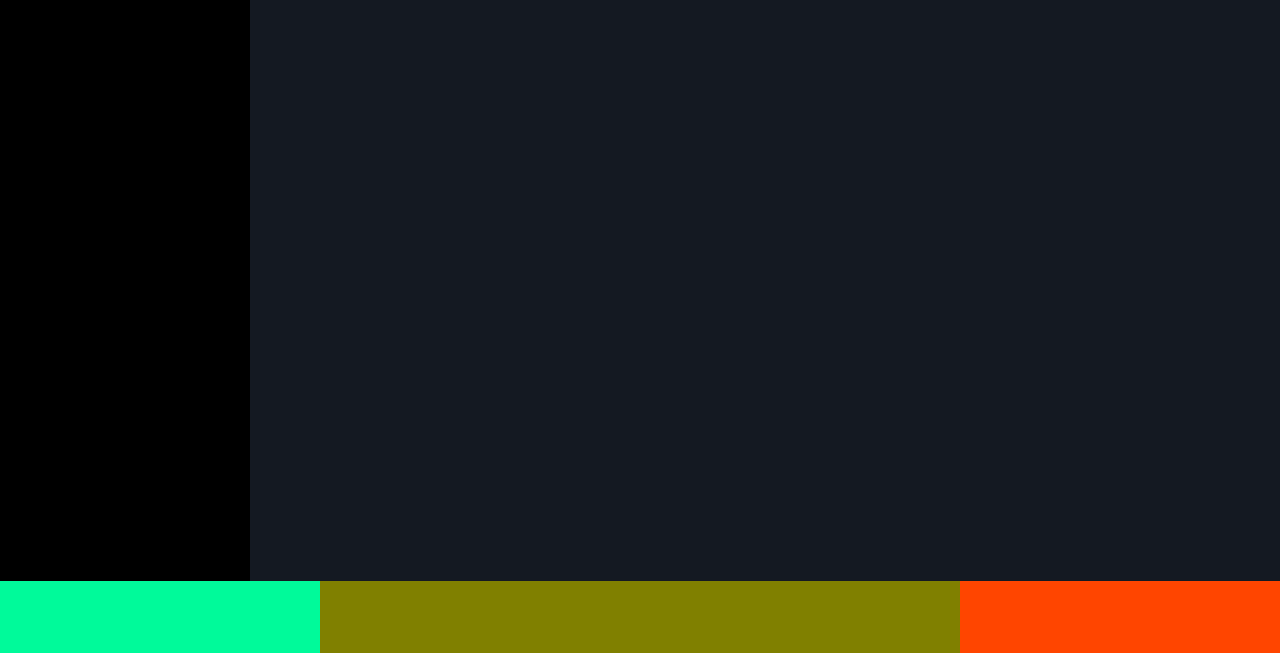
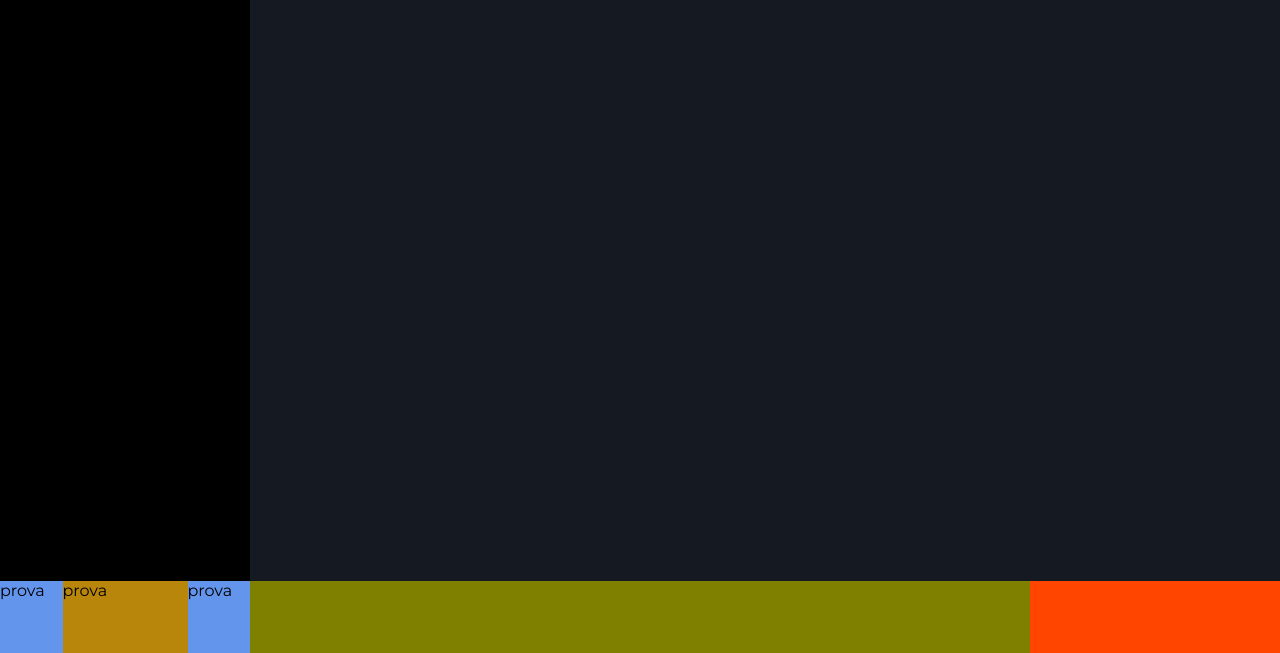
Before and after one commit to marcelloberetta/html-css-spotifyweb, a plain HTML site: page index.html in a window 1280 px wide. Shown: the part 147-800 px from the top of the page. Drawn offline with Linux system fonts and the light colour scheme.

Commit message:
Footer Section -- > Toogle Left

```diff
--- a/css/style.css
+++ b/css/style.css
@@ -140,18 +140,35 @@ footer{
 
 .toogleLeft{
    height: 9vh;
-   width: 25%;
+   width: 250px;
+
    background-color: mediumspringgreen;
+   display: flex;
+   align-items: center;
 }
 
 .toogleCenter{
    height: 9vh;
-   width: 50%;
+   width: calc(100% - 500px);
    background-color:olive;
 }
 
 .toogleRight{
    height: 9vh;
-   width: 25%;
+   width: 250px;
    background-color: orangered;
 }
+
+
+.cover, .quickToogle{
+   height: 9vh;
+   width: 25%;
+   background-color: cornflowerblue;
+}
+
+
+.songDetails{
+   height: 9vh;
+   width: 50%;
+   background-color: darkgoldenrod;
+}
--- a/index.html
+++ b/index.html
@@ -19,6 +19,10 @@
 
    <div class="box clearfix">
 
+
+      <!--  -->
+      <!-- ASIDE -->
+      <!--  -->
 
       <aside class="float">
 
@@ -42,24 +46,23 @@
          </div>
 
 
-
-
-
-
-
-
-
       </aside>
 
 
-
+      <!--  -->
+      <!-- MAIN -->
+      <!--  -->
 
       <main class="float">
 
          <!-- SEZIONE IN ALTO -->
          <section class="bar">
 
-            <button class="whiteText capsOn upgrade">effettua l'upgrade</button>
+            <form class="" action="upgrade.html" method="post">
+
+               <button class="whiteText capsOn upgrade">effettua l'upgrade</button>
+
+            </form>
 
          </section>
 
@@ -88,12 +91,18 @@
       </main>
 
 
+      <!--  -->
+      <!-- FOOTER -->
+      <!--  -->
+
       <footer>
 
          <!-- MENU' BRANO IN ESECUZIONE -->
          <div class="toogleLeft">
 
-
+            <div class="cover">prova</div>
+            <div class="songDetails">prova</div>
+            <div class="quickToogle">prova</div>
 
          </div>
 
@@ -109,7 +118,7 @@
 
 
 
-         </div>
+        </div>
 
 
 
```
